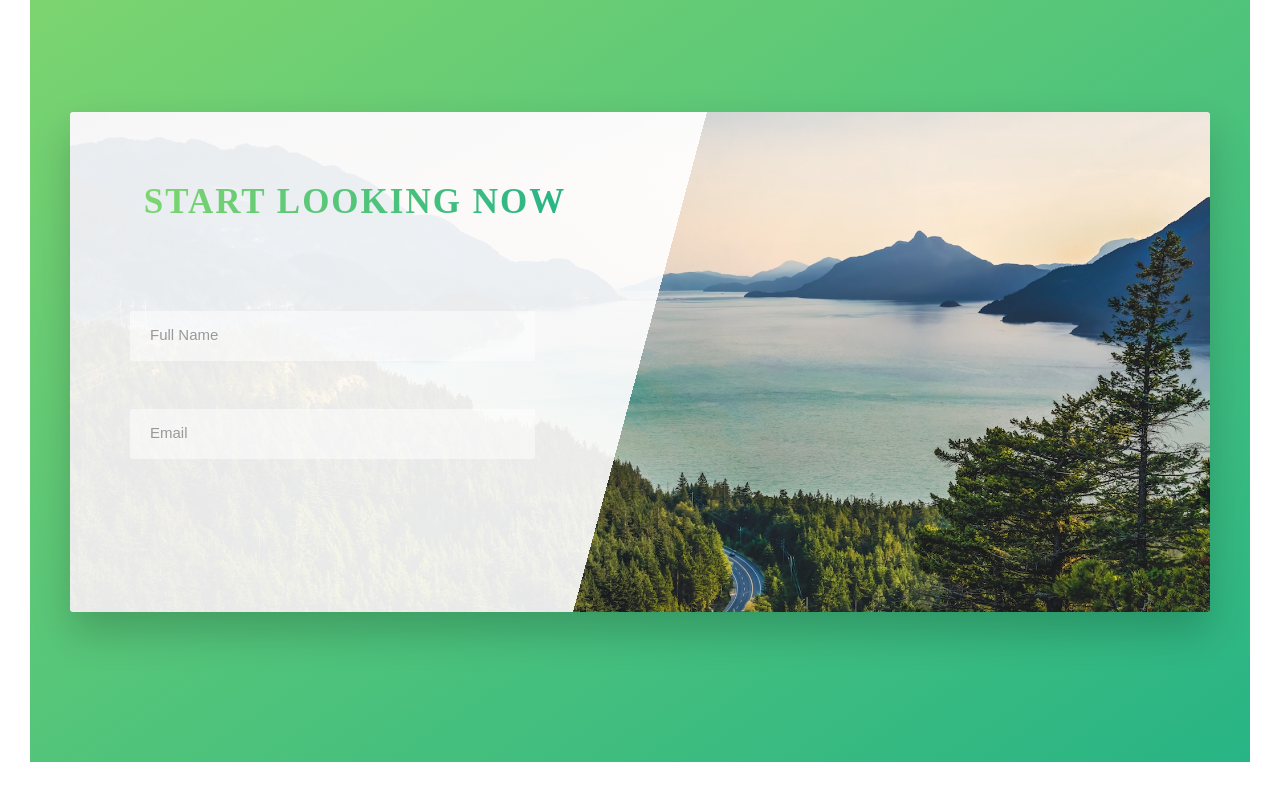
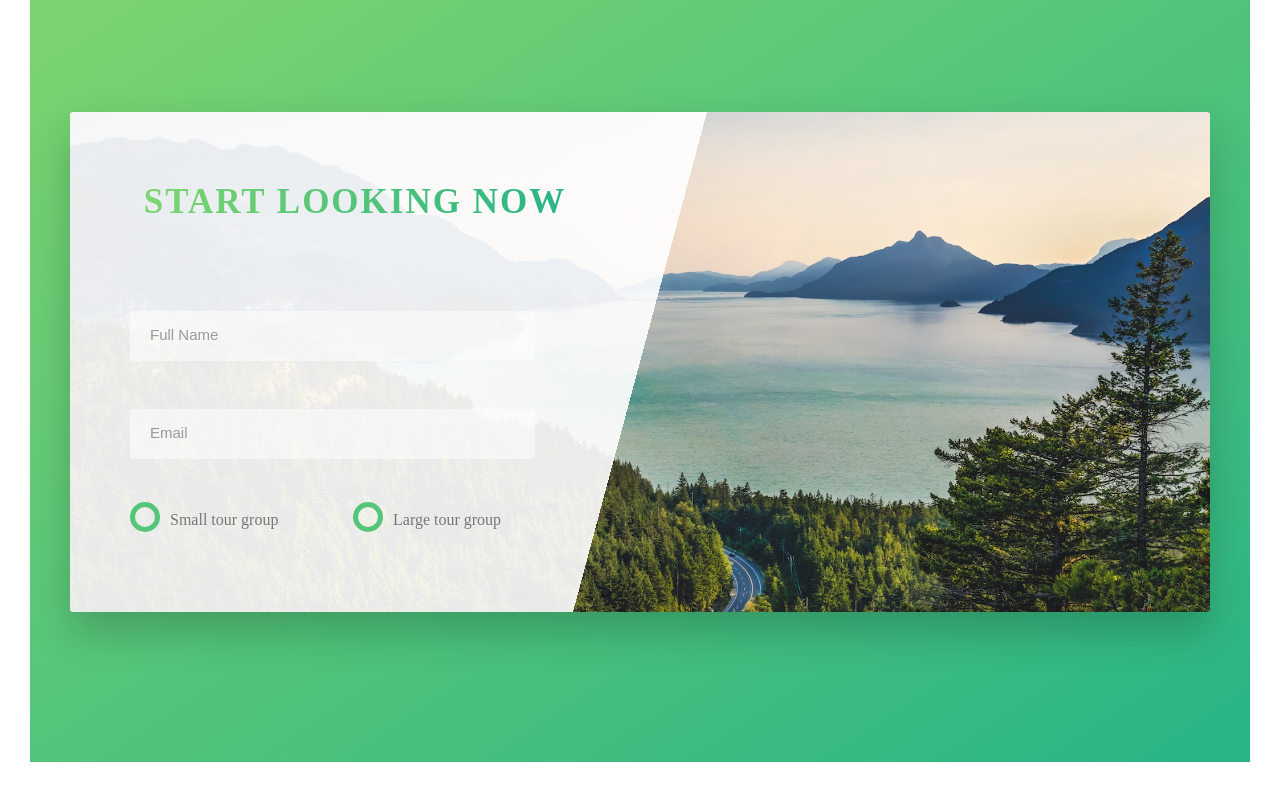
Before and after one commit to Akhi4009/Natours, a website: page Natours/index.html in a window 1280 px wide. Shown: the part 4667-5467 px from the top of the page. Drawn offline with Linux system fonts and the light colour scheme.

Commit message:
made custom radio button

```diff
--- a/Natours/index.html
+++ b/Natours/index.html
@@ -340,6 +340,20 @@
                   Email
                   </label>
                 </div>
+                <div class="form__group">
+
+                  <div class="form__radio">
+                    <input type="radio" class="form__radio-input" id="small" name="size">
+                    <label for="small" class="form__radio-label">Small tour group</label>
+                    <span class="form__radio-button"></span>
+                  </div>
+                  <div class="form__radio">
+                  <input type="radio" class="form__radio-input" id="large" name="size">
+                  <label for="large" class="form__radio-label">Large tour group</label>
+                  <span class="form__radio-button"></span>
+                </div>
+                </div>
+
                 </form>
               </div>
             </div>
--- a/Natours/sass/components/_form.scss
+++ b/Natours/sass/components/_form.scss
@@ -14,6 +14,7 @@
         width:90%;
         border-bottom: 3px solid transparent;
         color:inherit;
+        transition: all .3s;
 
         &:focus {
             outline: none;
@@ -48,4 +49,56 @@
         visibility: hidden;
         transform: translateY(-4rem);
     }
+
+    &__radio {
+        width:49%;
+        display: inline-block;
+         position: relative;
+
+         &-input {
+            display:none;
+         }
+        &-label{
+            font-size: $default-font-size;
+            cursor: pointer;
+            padding: 3rem;
+            margin-left: 1rem;
+
+        }
+
+        &-button {
+            height: 3rem;
+            width: 3rem;
+            border: 5px solid $color-primary;
+            border-radius: 50%;
+            display: inline-block;
+            position: absolute;
+            left: 0;
+            top: -.4rem;
+
+            &::after {
+                content:'';
+                display: block;
+                width: 1.5rem;
+                height: 1.5rem;
+                border-radius: 50%;
+                position: absolute;
+                top: 50%;
+                left: 50%;
+                transform: translate(-50%,-50%);
+                background-color: $color-primary;
+                opacity: 0;
+                transition: all .2s;
+
+            }
+
+
+        }
+
+        &-input:checked ~ &-label + &-button::after{
+            opacity: 1;
+        }
+    }
+
+
 }
```
Also changed, not shown: Natours/css/style.css.
